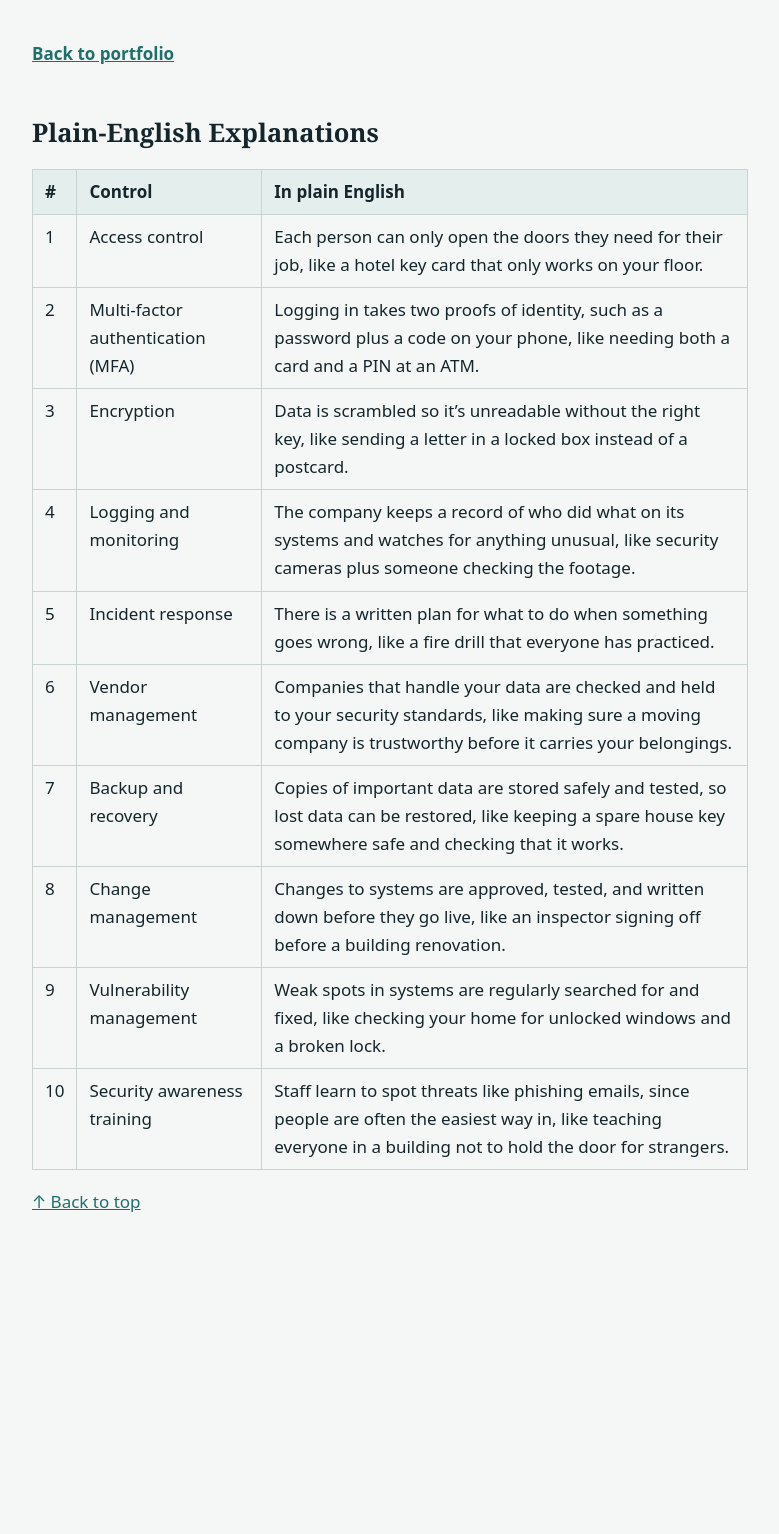
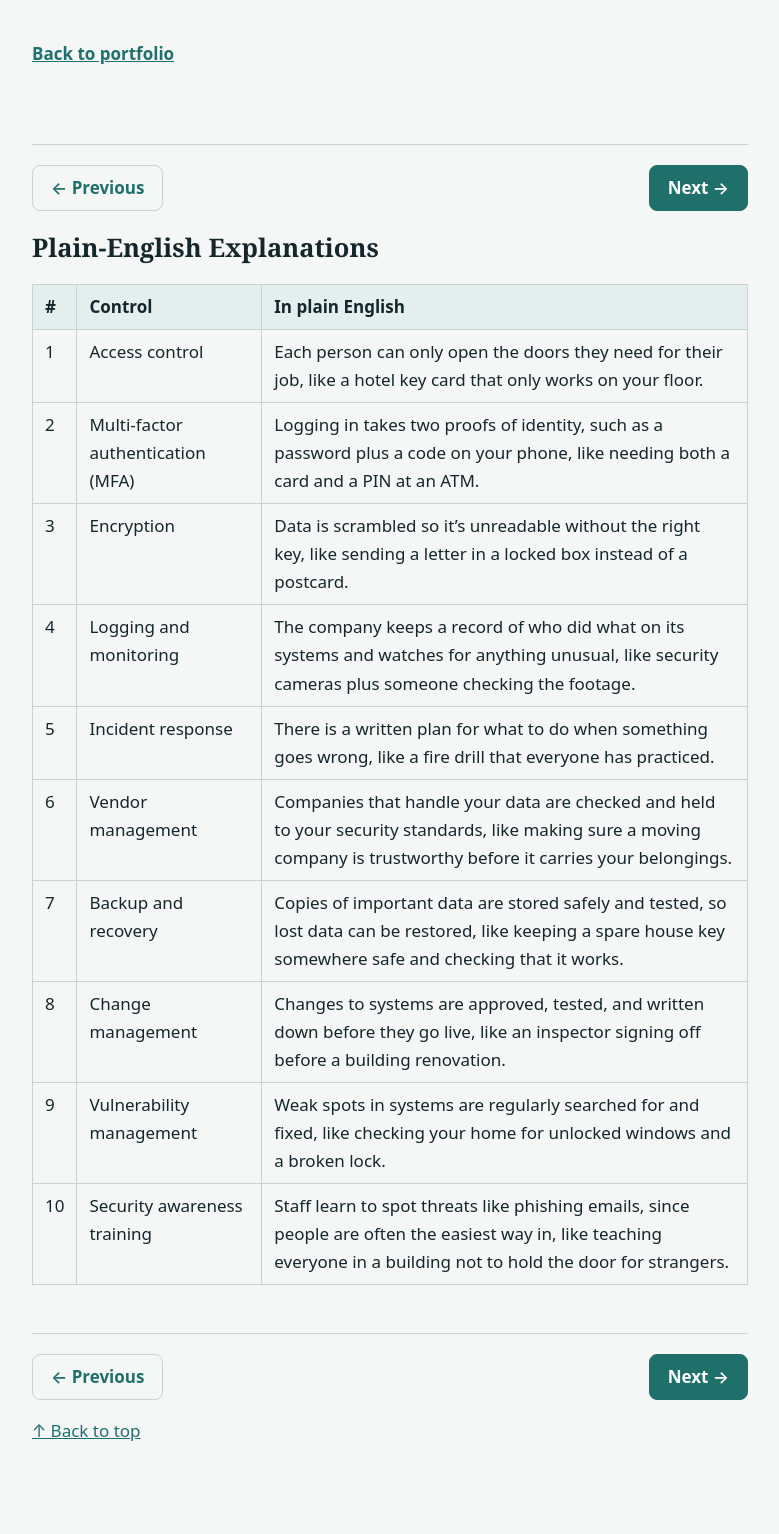
Before and after one commit to krens22/GRC-project-portfolio, a Jekyll site: the page built from Security-control-crosswalk/05-plain-english-explanations.md, in a window 1280 px wide. Shown: the whole page, without its empty margins (250-1029 px from the left). Built offline with Jekyll 4.4.1, drawn with Linux system fonts in a browser that asks for light colours; our own code applies the rules of GitHub Pages for plain Markdown files; before the commit the page ends 1305 px from its top, so only the background shows below that; part of the change alters nothing that is shown.

Commit message:
Add metadata to 05-plain-english-explanations.md
Add front matter to the plain-English explanations document.

```diff
--- a/Security-control-crosswalk/05-plain-english-explanations.md
+++ b/Security-control-crosswalk/05-plain-english-explanations.md
@@ -1,3 +1,9 @@
+---
+title: Plain-English Explanations
+prev: 04-crosswalk-table.html
+next: 06-overlaps-and-gap-analysis.html
+---
+
 ## Plain-English Explanations
 
 | # | Control | In plain English |
```
